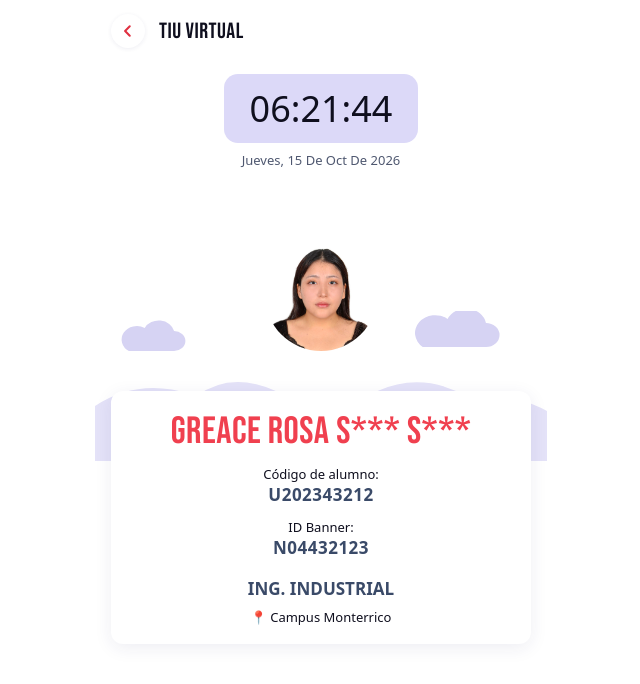
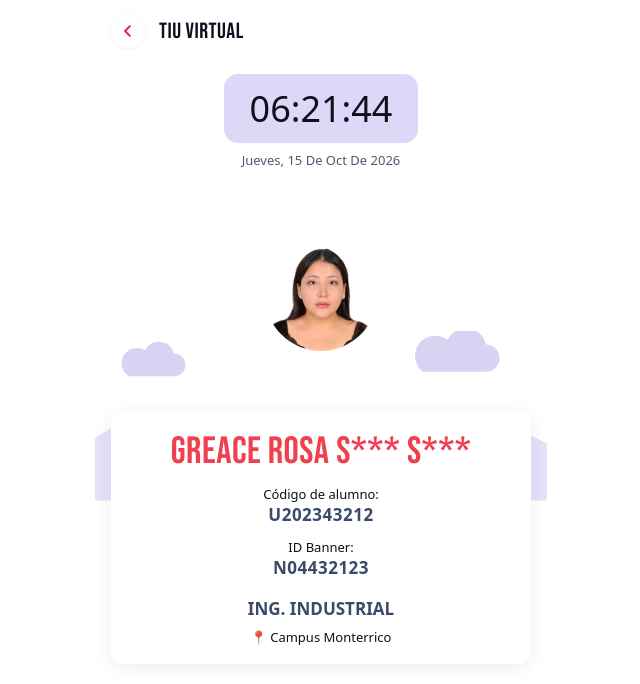
Before and after one commit to Samueloblitas/demo2, a plain HTML site: page index.html in a window 1280 px wide. Shown: the whole page, without its empty margins (319-959 px from the left). Drawn offline with Linux system fonts and the dark colour scheme.

Commit message:
Fix HTML structure and improve formatting

```diff
--- a/index.html
+++ b/index.html
@@ -59,10 +59,13 @@
   z-index: 0;
 }
 
-.scene svg {
-  width: 100%;
-  height: 100%;
-  display: block;
+.scene {
+  position: relative;
+  width: calc(100% + 32px);
+  margin: -20px -16px 0;
+  height: 150px;
+  flex-shrink: 0;
+  z-index: 0;
 }
 
 .card {
```
